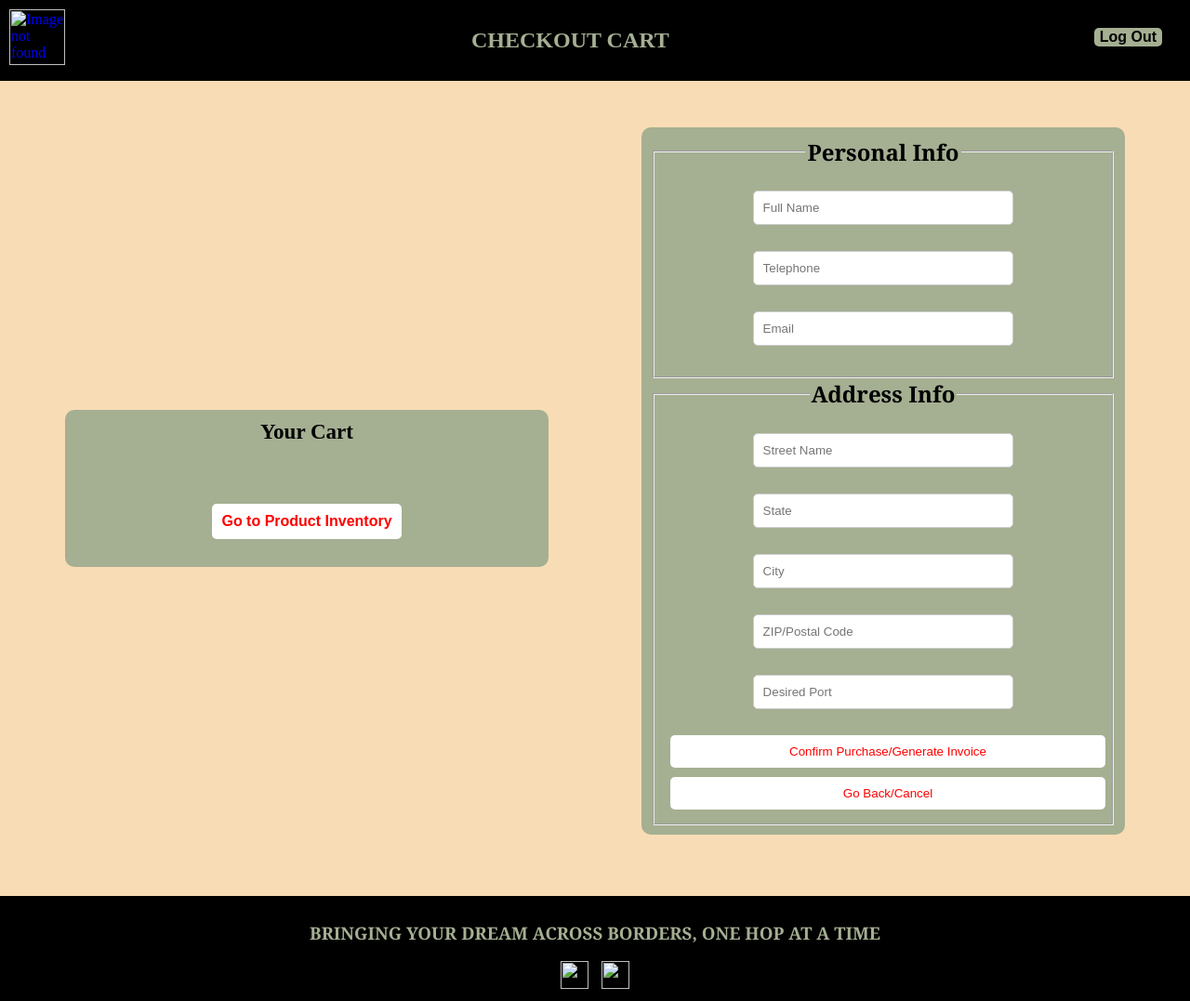
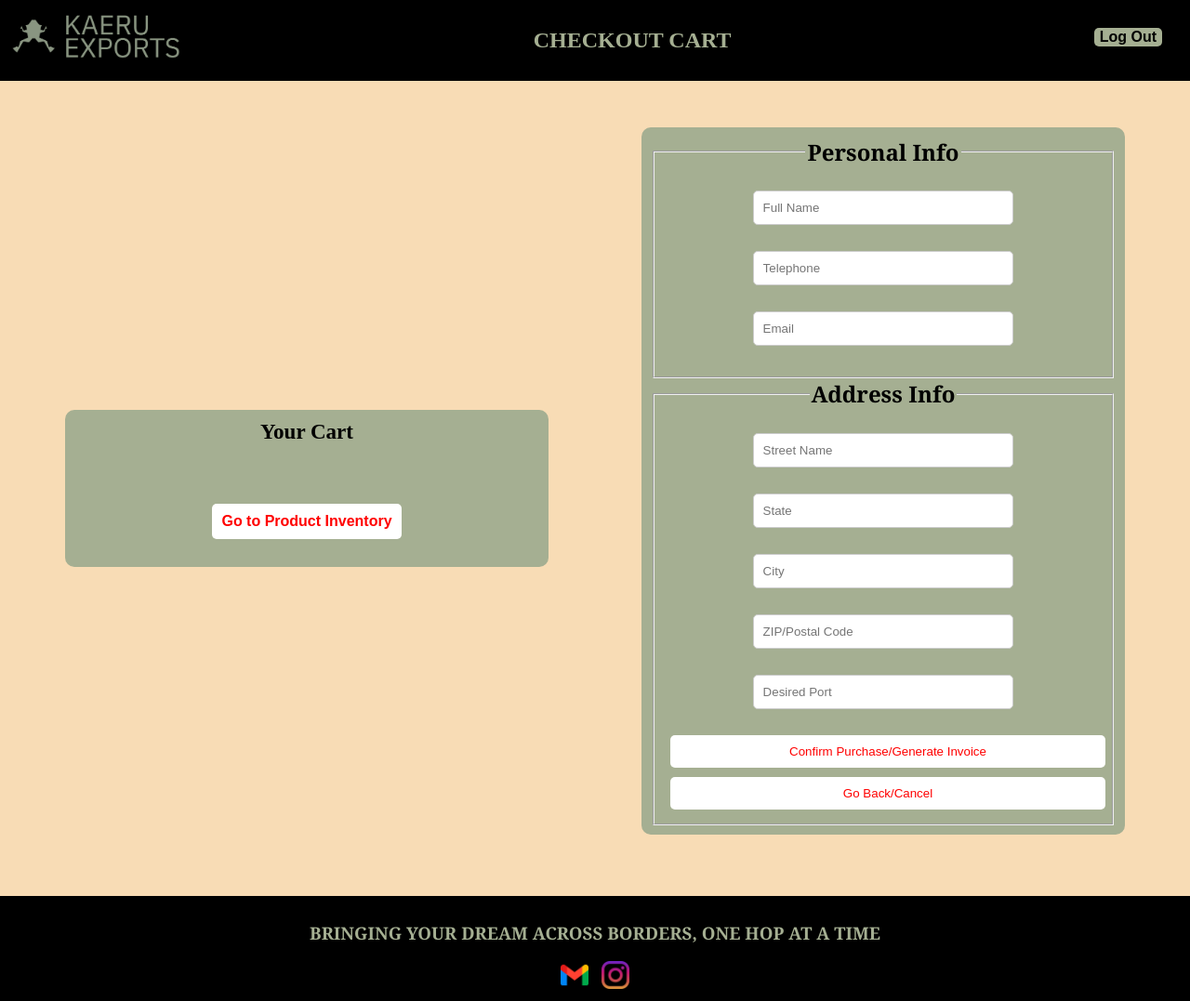
Before and after one commit to NotN8/Assignment2, a plain HTML site: page Cart.html in a window 1280 px wide. Shown: the whole page at 93% size. Drawn offline with Linux system fonts and the light colour scheme.

Commit message:
Update Cart.html

```diff
--- a/Cart.html
+++ b/Cart.html
@@ -3,7 +3,7 @@
     <title>Cart</title>
     <link rel="stylesheet" href="styles.css">
 </head>
-<header><a href="Product.html"><img height="60px" src="../Media/logo.png" alt="Image not found"></a>
+<header><a href="Product.html"><img height="60px" src="logo.png" alt="Image not found"></a>
     <div style="flex-grow: 2;" class="headertitle"><h2>CHECKOUT CART</h2></div>
     <div class="logout"> <button onclick="document.location='index.html'"><b>Log Out</b></button></div>
 </header>
@@ -42,8 +42,8 @@
     </div>
 
     <footer><h3>BRINGING YOUR DREAM ACROSS BORDERS, ONE HOP AT A TIME</h3>
-        <a href="mailto:KaeruExportsService@gmail.com" target="_blank"><img width="30px" src="../Media/gmail.png"></a>&emsp13;&emsp13;
-        <a href="https://www.instagram.com/notnzte/?hl=en" target="_blank"><img width="30px" src="../Media/instagram.png"></a>
+        <a href="mailto:KaeruExportsService@gmail.com" target="_blank"><img width="30px" src="gmail.png"></a>&emsp13;&emsp13;
+        <a href="https://www.instagram.com/notnzte/?hl=en" target="_blank"><img width="30px" src="instagram.png"></a>
     </footer>
     <script type="text/javascript">
         let cart = localStorage.getItem('cartinfo');
@@ -54,7 +54,7 @@
         cart.forEach(item => {
 
             cartdisplay.innerHTML += `<p>${item.quantity} x ${item.name} - ${item.price} &emsp13;&emsp13;
-                <button onclick="removeitemcart(cart)" style="cursor: pointer; border:none; border-radius:5px;"><img height="20px" src="../Media/cross.png"></button></p>`;
+                <button onclick="removeitemcart(cart)" style="cursor: pointer; border:none; border-radius:5px;"><img height="20px" src="cross.png"></button></p>`;
         });
     }
     else
```
